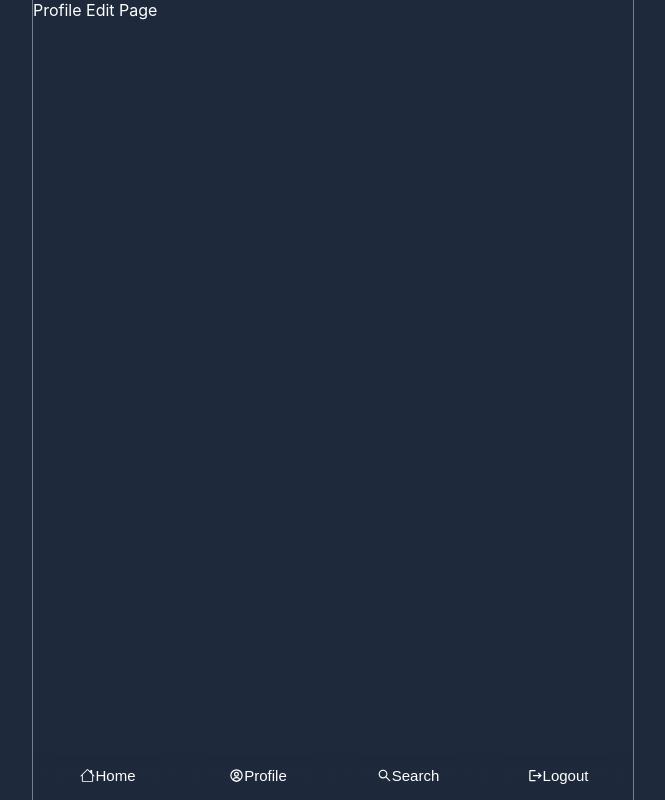
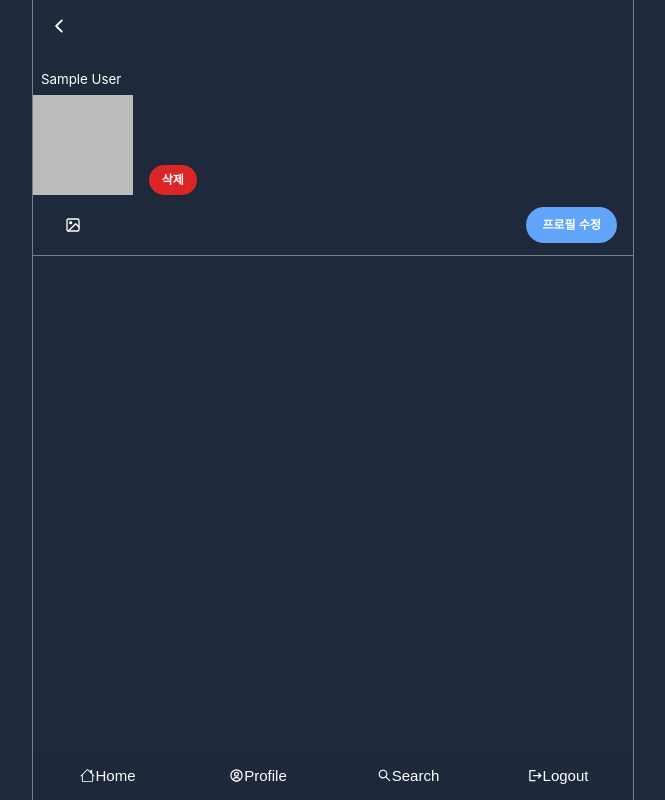
Before and after one commit to nodnjs1231/twitter-s, a React (Create React App) app: page /profile/edit in a window 1280 px wide. Shown: the whole page, without its empty margins (307-972 px from the left). Built offline with nearby package versions, Linux system fonts and the light colour scheme; no server answers; sample sign-in values are in the browser's storage.

Commit message:
Add : 프로필 이미지 수정

```diff
--- a/src/pages/profile/edit.tsx
+++ b/src/pages/profile/edit.tsx
@@ -1,6 +1,150 @@
-export default function ProfileEdit(){
+import { AuthContext } from 'components/context/AuthContext';
+import PostHeader from 'components/posts/PostHeader';
+import { updateProfile } from 'firebase/auth';
+import {
+  deleteObject,
+  getDownloadURL,
+  ref,
+  uploadString,
+} from 'firebase/storage';
+import { storage } from 'firebaseApp';
+import { useContext, useEffect, useState } from 'react';
+import { FiImage } from 'react-icons/fi';
+import { useNavigate } from 'react-router-dom';
+import { toast } from 'react-toastify';
+import { v4 as uuidv4 } from 'uuid';
 
-    return(
-        <div>Profile Edit Page</div>
-    );
+export default function ProfileEdit() {
+  const [disPlayName, setDisPlayName] = useState<string>('');
+  const [imageFile, setImageFile] = useState<string | null>(null);
+  const { user } = useContext(AuthContext);
+  const [isSubmitting, setIsSubmitting] = useState<boolean>(false);
+  const navigate = useNavigate();
+
+  const onChange = (e: React.ChangeEvent<HTMLInputElement>) => {
+    const {
+      target: { value },
+    } = e;
+    setDisPlayName(value);
+  };
+
+  const onSubmit = async (e: React.FormEvent<HTMLFormElement>) => {
+    e.preventDefault();
+    setIsSubmitting(true);
+
+    const key = `${user?.uid}/${uuidv4()}`;
+    // 참조 생성
+    const storageRef = ref(storage, key);
+
+    try {
+      // 기존 이미지 삭제
+      if (user?.photoURL) {
+        const imageRef = ref(storage, user?.photoURL);
+        await deleteObject(imageRef).catch((error) => {
+          console.log(error);
+        });
+      }
+      // 이미지 업로드
+      let newImageUrl = null;
+      if (imageFile) {
+        const data = await uploadString(storageRef, imageFile, 'data_url');
+        newImageUrl = await getDownloadURL(data?.ref);
+      }
+
+      // updateProfile 호출
+      if (user) {
+        await updateProfile(user, {
+          displayName: disPlayName || '',
+          photoURL: newImageUrl || '',
+        }).then(() => {
+          setImageFile(null);
+          toast?.success('프로필을 업데이트 했습니다.');
+          navigate(`/profile`);
+        });
+      }
+    } catch (e: any) {
+      console.log(e);
+      toast?.error(e?.code);
+    } finally {
+      setIsSubmitting(false);
+    }
+  };
+  const handleFileUpload = (e: any) => {
+    e.preventDefault();
+    const {
+      target: { files },
+    } = e;
+
+    const file = files?.[0];
+    const fileReader = new FileReader();
+    fileReader.readAsDataURL(file);
+    fileReader.onloadend = (e: any) => {
+      const { result } = e?.currentTarget;
+      setImageFile(result);
+    };
+  };
+
+  const handleDeleteImage = () => {
+    setImageFile(null);
+  };
+
+  useEffect(() => {
+    if (user?.photoURL) {
+      setImageFile(user?.photoURL);
+    }
+    if (user?.displayName) {
+      setDisPlayName(user?.displayName);
+    }
+  }, [user?.photoURL, user?.displayName]);
+
+  return (
+    <div className="post">
+      <PostHeader />
+      <form className="post-form" onSubmit={onSubmit}>
+        <div className="post-form__profile">
+          <input
+            type="text"
+            name="disPlayName"
+            className="post-form__input"
+            placeholder="이름"
+            onChange={onChange}
+            value={disPlayName}
+          />
+          {imageFile && (
+            <div className="post-form__attacthment">
+              <img src={imageFile} alt="attacthment" width={100} height={100} />
+              <button
+                className="post-form__clear-btn"
+                type="button"
+                onClick={handleDeleteImage}
+              >
+                삭제
+              </button>
+            </div>
+          )}
+          <div className="post-form__submit-area">
+            <div className="post-form__image-area">
+              <label className="post-form__file" htmlFor="file-input">
+                <FiImage className="post-form__file-icon" />
+              </label>
+              <input
+                type="file"
+                name="file-input"
+                id="file-input"
+                accept="image/*"
+                className="hidden"
+                onChange={handleFileUpload}
+              />
+            </div>
+            <input
+              type="submit"
+              value="프로필 수정"
+              className="post-form__submit-btn"
+              disabled={isSubmitting}
+            />
+          </div>
+        </div>
+      </form>
+    </div>
+  );
 }
--- a/src/pages/profile/index.tsx
+++ b/src/pages/profile/index.tsx
@@ -1,6 +1,81 @@
-export default function ProfilePage(){
+import { AuthContext } from 'components/context/AuthContext';
+import PostBox from 'components/posts/PostBox';
+import {
+  collection,
+  onSnapshot,
+  orderBy,
+  query,
+  where,
+} from 'firebase/firestore';
+import { db } from 'firebaseApp';
+import { PostProps } from 'pages/home';
+import { useContext, useEffect, useState } from 'react';
+import { useNavigate } from 'react-router-dom';
 
-    return(
-        <div>Profile Page</div>
-    );
+const PROFILE_DEFUALT_URL = '/logo512.png';
+
+export default function ProfilePage() {
+  const [posts, setPosts] = useState<PostProps[]>([]);
+  const { user } = useContext(AuthContext);
+  const navigate = useNavigate();
+
+  useEffect(() => {
+    if (user) {
+      let postsRef = collection(db, 'posts');
+      let postQuer = query(
+        postsRef,
+        where('uid', '==', user?.uid),
+        orderBy('createdAt', 'desc')
+      );
+
+      onSnapshot(postQuer, (snapShot) => {
+        let dataObj = snapShot.docs.map((doc) => ({
+          ...doc.data(),
+          id: doc?.id,
+        }));
+
+        setPosts(dataObj as PostProps[]);
+      });
+    }
+  }, [user]);
+  return (
+    <div className="home">
+      <div className="home__top">
+        <div className="home__title">Profile</div>
+        <div className="profile">
+          <img
+            src={user?.photoURL || PROFILE_DEFUALT_URL}
+            alt="profile"
+            className="profile__img"
+            width={100}
+            height={100}
+          />
+          <button
+            type="button"
+            className="profile__btn"
+            onClick={() => navigate('/profile/edit')}
+          >
+            프로필 수정
+          </button>
+        </div>
+        <div className="profile__text">
+          <div className="profile__name">{user?.displayName || '사용자님'}</div>
+          <div className="profile__email">{user?.email}</div>
+        </div>
+        <div className="home__tabs">
+          <div className="home__tab home__tab--active">For You</div>
+          <div className="home__tab">Likes</div>
+        </div>
+        <div className="post">
+          {posts?.length > 0 ? (
+            posts?.map((post) => <PostBox post={post} key={post.id} />)
+          ) : (
+            <div className="post__no-posts">
+              <div className="post__text">게시글이 없습니다.</div>
+            </div>
+          )}
+        </div>
+      </div>
+    </div>
+  );
 }
```
